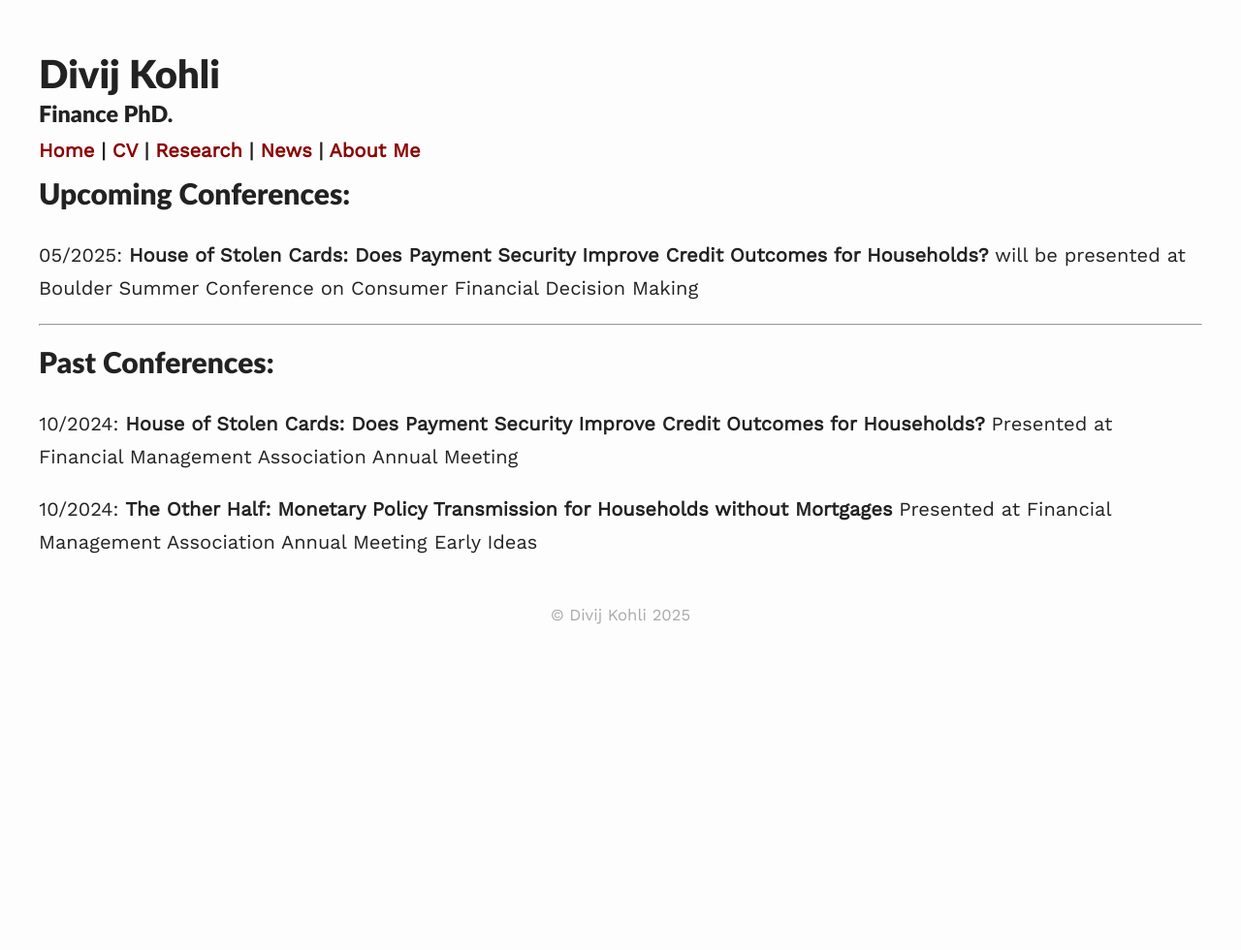
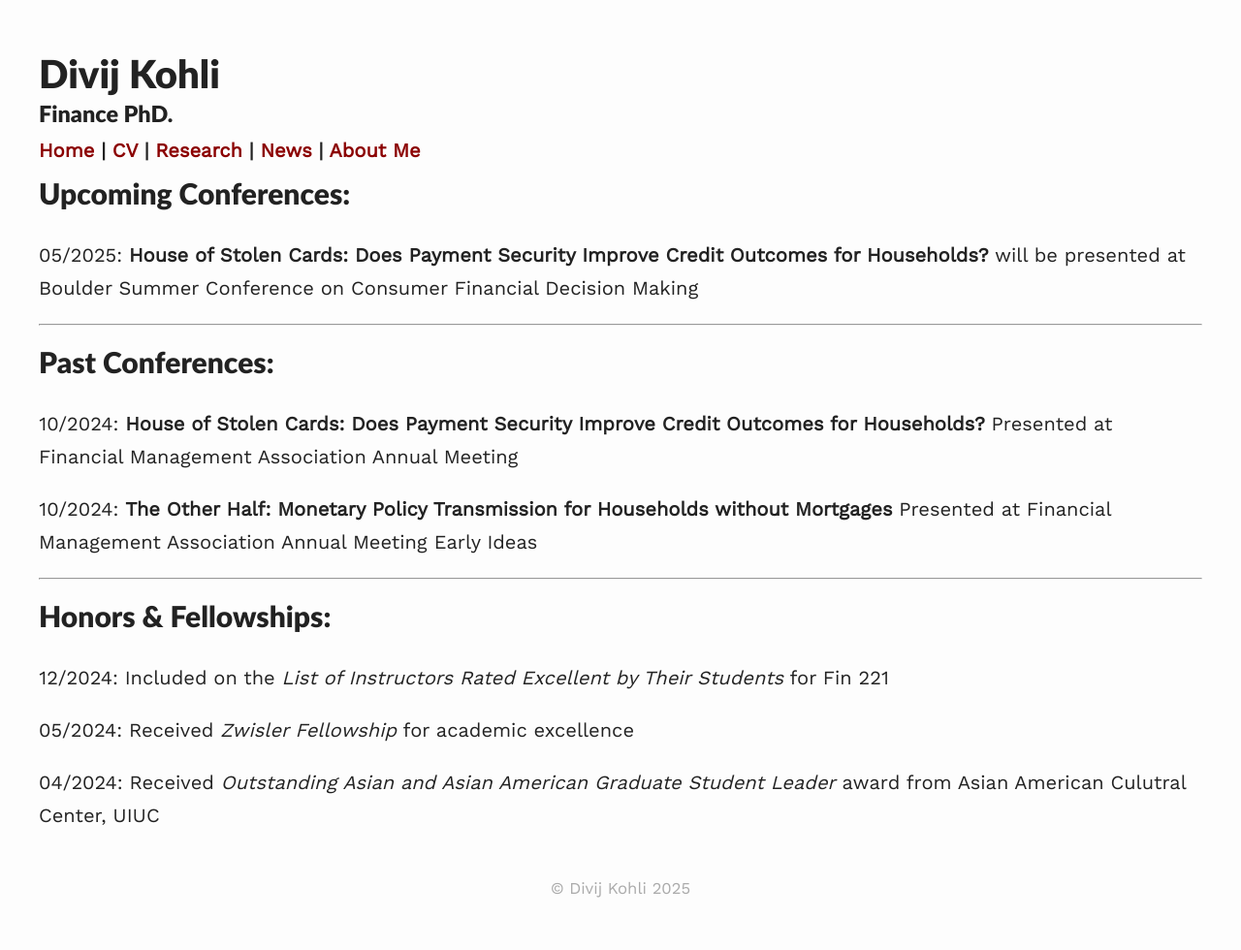
Before and after one commit to divijkohli/divijkohli.github.io, a Jekyll site: the page built from _pages/news.md, in a window 1280 px wide. Shown: the whole page at 97% size. Built offline with Jekyll 4.4.1, drawn with Linux system fonts in a browser that asks for light colours; nearby versions of some CDN libraries.

Commit message:
Update news.md

```diff
--- a/_pages/news.md
+++ b/_pages/news.md
@@ -14,3 +14,12 @@ permalink: /news/
 
 
 10/2024: **The Other Half: Monetary Policy Transmission for Households without Mortgages** Presented at Financial Management Association Annual Meeting Early Ideas
+
+---
+## Honors & Fellowships:
+12/2024: Included on the _List of Instructors Rated Excellent by Their Students_  for Fin 221
+
+
+05/2024: Received _Zwisler Fellowship_ for academic excellence
+
+04/2024: Received _Outstanding Asian and Asian American Graduate Student Leader_ award from Asian American Culutral Center, UIUC
```
